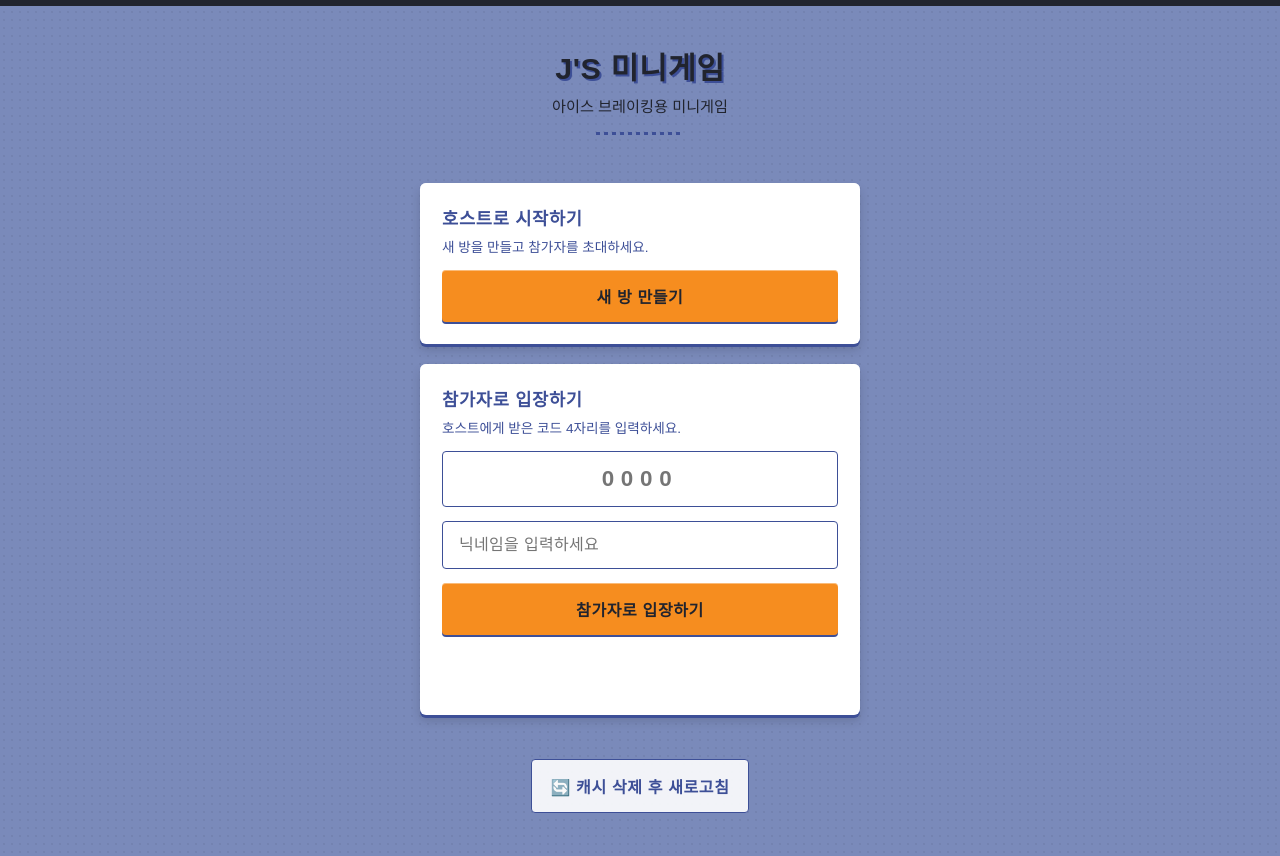
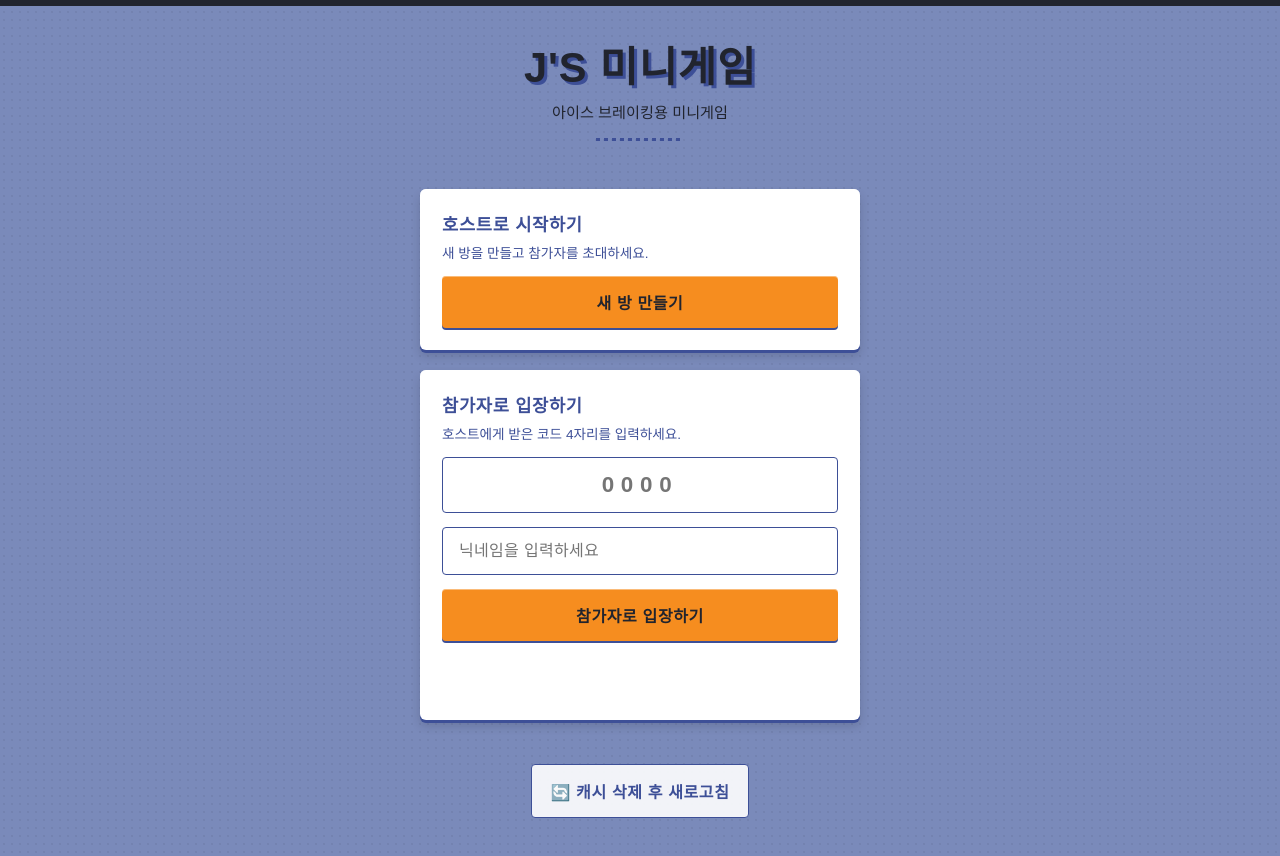
Before and after one commit to Felixisreal91/minigame, a website: page public/index.html in a window 1280 px wide. Drawn offline with nearby package versions, Linux system fonts and the light colour scheme; no server answers.

Commit message:
Increase page title font size for a stronger title presence across all screens

```diff
--- a/public/css/style.css
+++ b/public/css/style.css
@@ -79,12 +79,13 @@ header.hero {
 }
 
 header.hero h1 {
-  font-size: 1.9rem;
-  margin: 0 0 6px;
+  font-size: 2.6rem;
+  line-height: 1.15;
+  margin: 0 0 8px;
   font-weight: 900;
   text-transform: uppercase;
   letter-spacing: 0.02em;
-  text-shadow: 2px 2px 0 var(--chrome);
+  text-shadow: 3px 3px 0 var(--chrome);
 }
 
 header.hero p {
```
